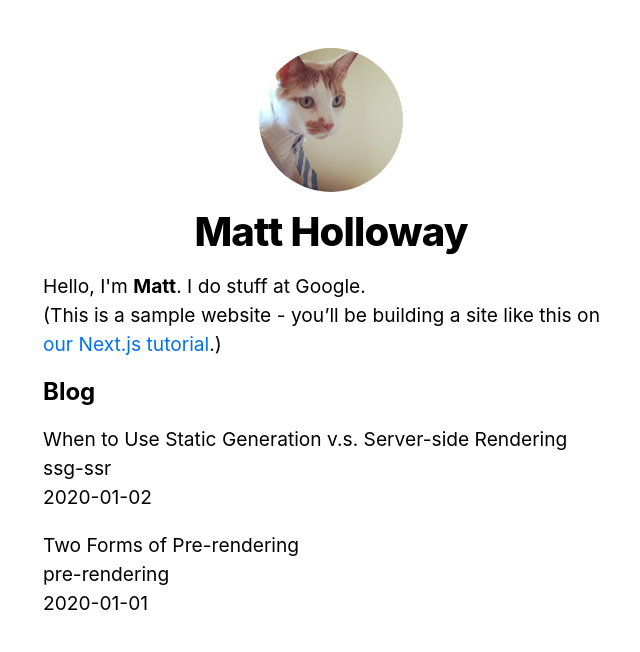
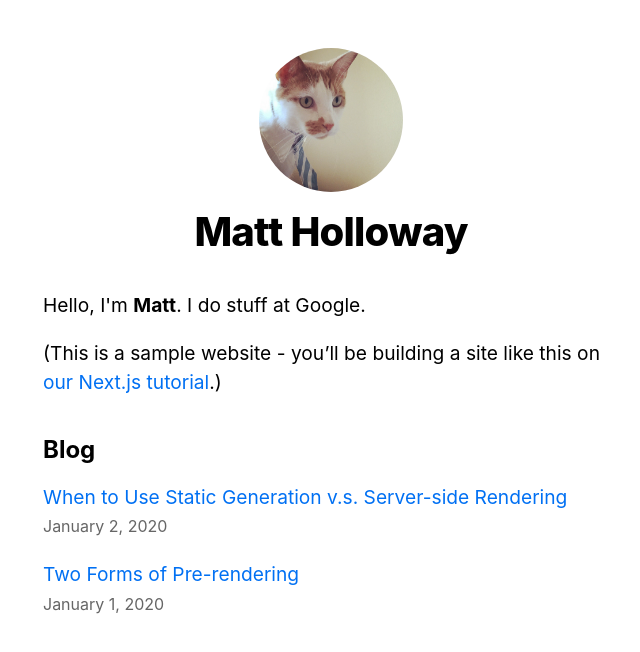
Before and after one commit to hollowmatt/nextly, a Next.js app in the folder next/nextblog/: page / in a window 1280 px wide. Shown: the top 652 px of the page, without its empty margins (309-949 px from the left). Built offline with nearby package versions, Linux system fonts and the light colour scheme.

Commit message:
fix up some css styls for p and li

```diff
--- a/next/nextblog/pages/index.js
+++ b/next/nextblog/pages/index.js
@@ -2,6 +2,8 @@
 import utilStyles from '../styles/utils.module.css';
 import Layout, { siteTitle } from '../components/layout';
 import { getSortedPostsData } from '../lib/posts';
+import Link from 'next/link';
+import Date from '../components/date';
 
 export async function getStaticProps() {
   const allPostsData = getSortedPostsData();
@@ -32,11 +34,11 @@
         <ul className={utilStyles.list}>
           {allPostsData.map(({ id, date, title }) => (
             <li className={utilStyles.listItem} key={id}>
-              {title}
+              <Link href={`/posts/${id}`}>{title}</Link>
               <br/>
-              {id}
-              <br/>
-              {date}
+              <small className={utilStyles.lightText}>
+                <Date dateString={date} />
+              </small>
             </li>
           ))}
         </ul>
--- a/next/nextblog/styles/globals.css
+++ b/next/nextblog/styles/globals.css
@@ -11,6 +11,10 @@
   text-decoration: none;
 }
 
+a:hover {
+  text-decoration: underline;
+}
+
 * {
   box-sizing: border-box;
 }
@@ -22,15 +26,14 @@
 
 h1,
 h2,
-p,
 ul {
   margin: 0;
 }
 
-ul {
+/* ul {
   padding: 0;
   list-style: none;
-}
+} */
 
 button {
   padding: 0.5rem 1rem;
```
